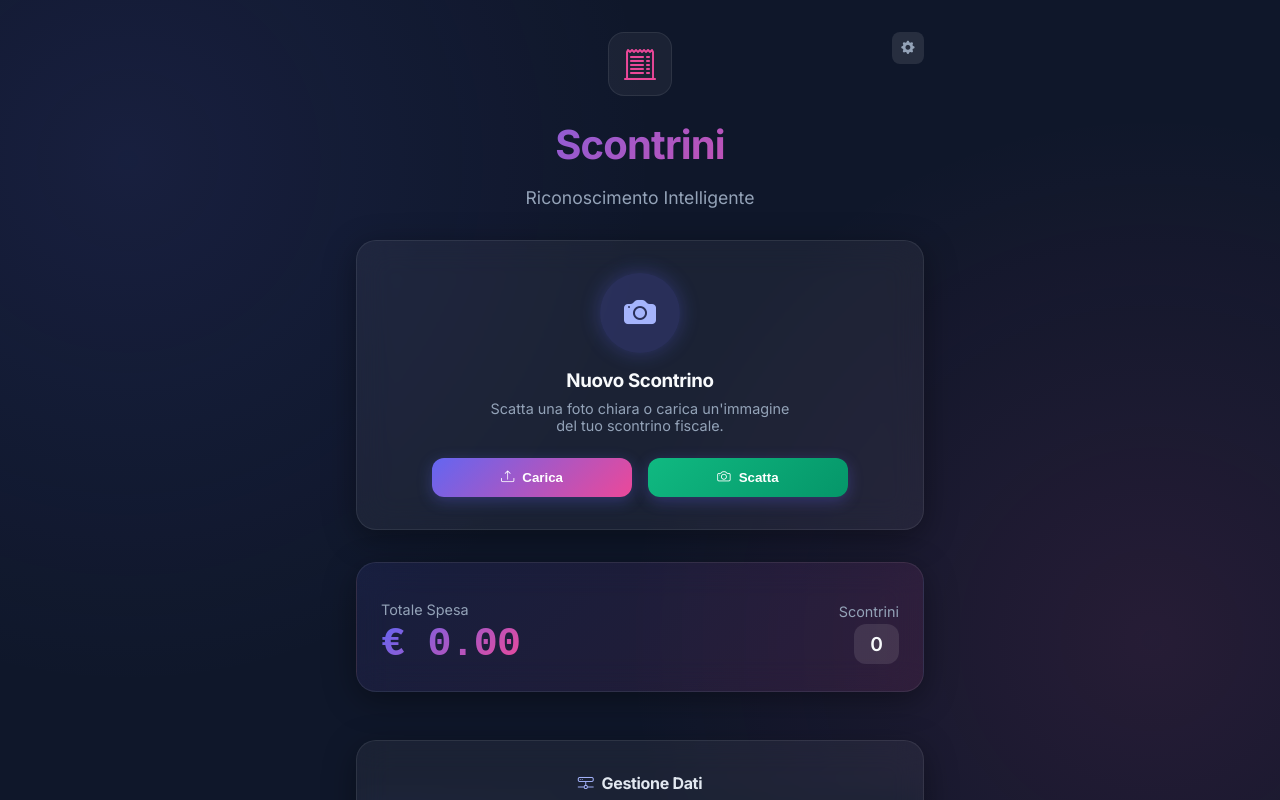
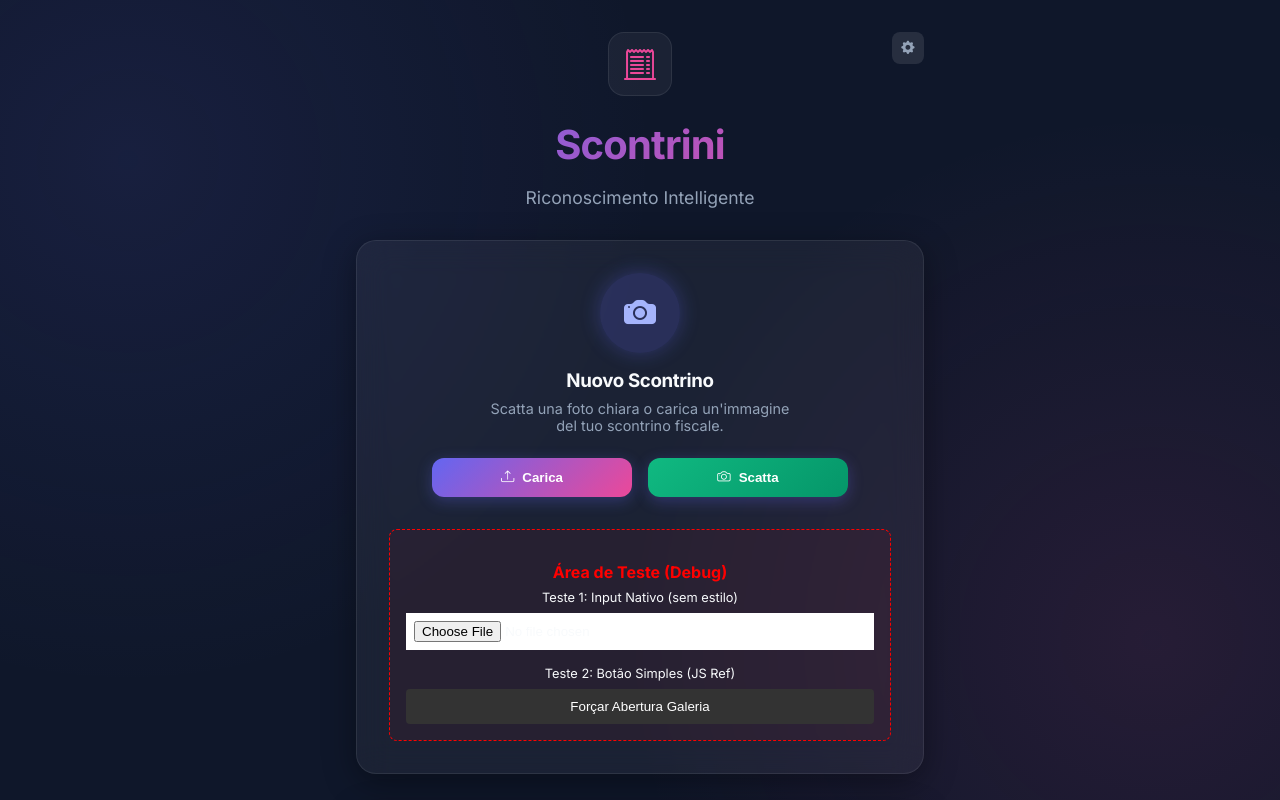
Before and after one commit to edymetal/scontrini, a React (Vite) app: page / in a window 1280 px wide. Shown: the top 800 px of the page. Built offline with nearby package versions, Linux system fonts and the light colour scheme; no server answers.

Commit message:
correcao do "carica" v3

```diff
--- a/src/components/UploadSection.jsx
+++ b/src/components/UploadSection.jsx
@@ -267,6 +267,41 @@ const UploadSection = ({ onImageUpload, isProcessing }) => {
                         )}
                     </button>
                 </div>
+                <div style={{ marginTop: '2rem', padding: '1rem', border: '1px dashed red', borderRadius: '8px', background: 'rgba(255,0,0,0.05)' }}>
+                    <p style={{ color: 'red', fontWeight: 'bold', marginBottom: '0.5rem' }}>Área de Teste (Debug)</p>
+                    <div style={{ display: 'flex', flexDirection: 'column', gap: '1rem' }}>
+
+                        {/* Teste 1: Input Nativo Visível */}
+                        <div>
+                            <p style={{ margin: '0 0 0.5rem', fontSize: '0.8rem' }}>Teste 1: Input Nativo (sem estilo)</p>
+                            <input
+                                type="file"
+                                accept="image/*"
+                                onChange={handleFileChange}
+                                style={{ display: 'block', width: '100%', padding: '0.5rem', background: 'white' }}
+                            />
+                        </div>
+
+                        {/* Teste 2: Botão Simples JS */}
+                        <div>
+                            <p style={{ margin: '0 0 0.5rem', fontSize: '0.8rem' }}>Teste 2: Botão Simples (JS Ref)</p>
+                            <button
+                                type="button"
+                                onClick={() => fileInputRef.current.click()}
+                                style={{
+                                    background: '#333',
+                                    color: 'white',
+                                    padding: '10px 20px',
+                                    border: 'none',
+                                    borderRadius: '4px',
+                                    width: '100%'
+                                }}
+                            >
+                                Forçar Abertura Galeria
+                            </button>
+                        </div>
+                    </div>
+                </div>
             </div>
         </>
     );
```
